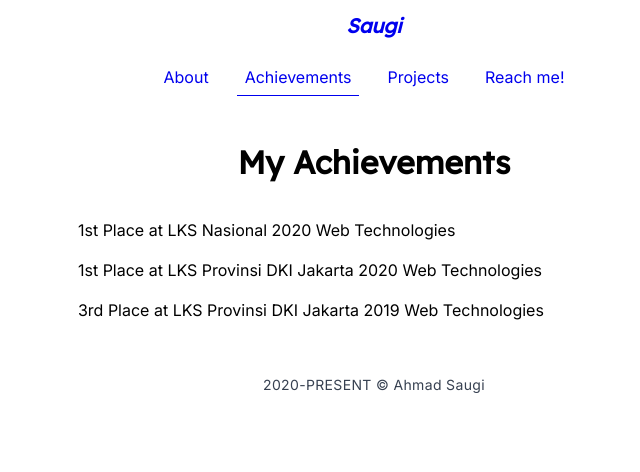
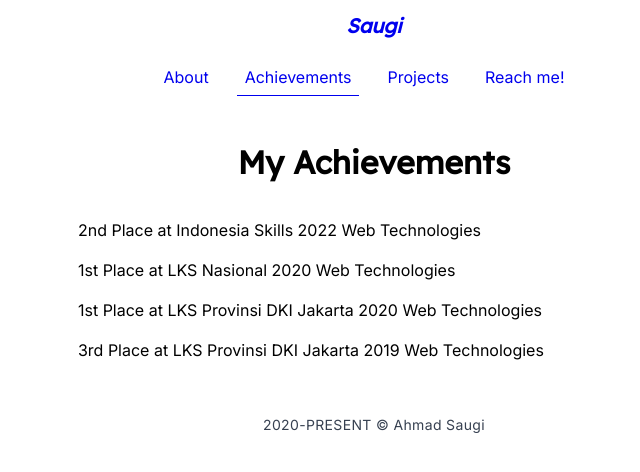
Before and after one commit to zuramai/saugi.me, a Nuxt app: page /achievements in a window 1280 px wide. Shown: the top 472 px of the page, without its empty margins (266-906 px from the left). Built offline with nearby package versions, Linux system fonts and the light colour scheme.

Commit message:
update: achievement indonesia skills

```diff
--- a/pages/achievements.vue
+++ b/pages/achievements.vue
@@ -7,6 +7,10 @@ useHead({
 })
 
 const achievements = [
+  {
+    text: '2nd Place at Indonesia Skills 2022 Web Technologies',
+    class: 'i-mdi:trophy dark:text-gray-200 text-gray-500 w-5 h-5'
+  },
   {
     text: '1st Place at LKS Nasional 2020 Web Technologies',
     class: 'i-mdi:trophy text-yellow-500 w-5 h-5'
```
